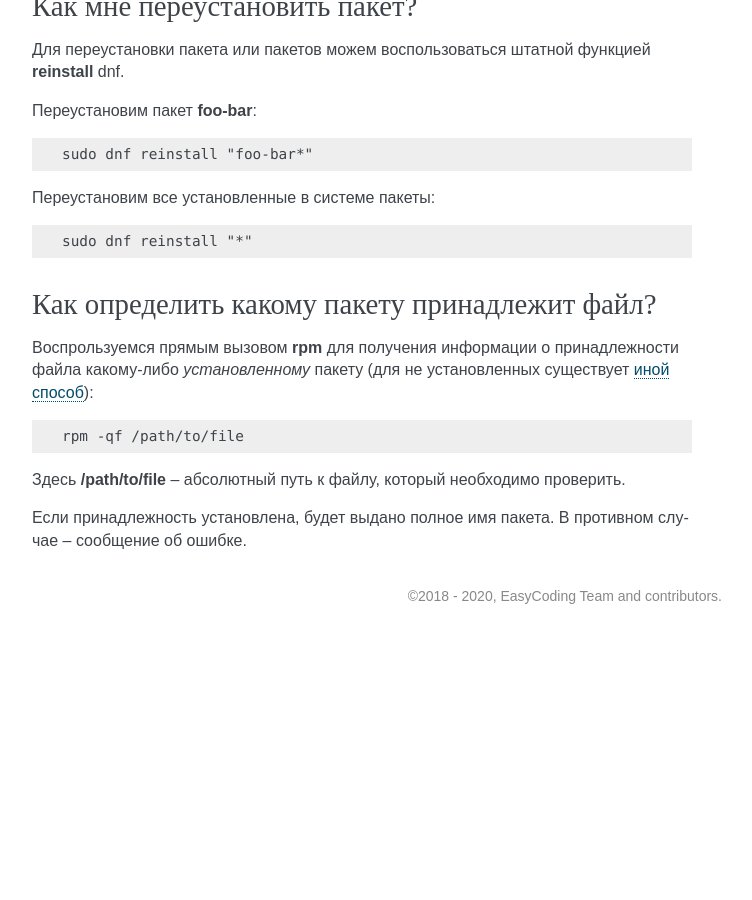
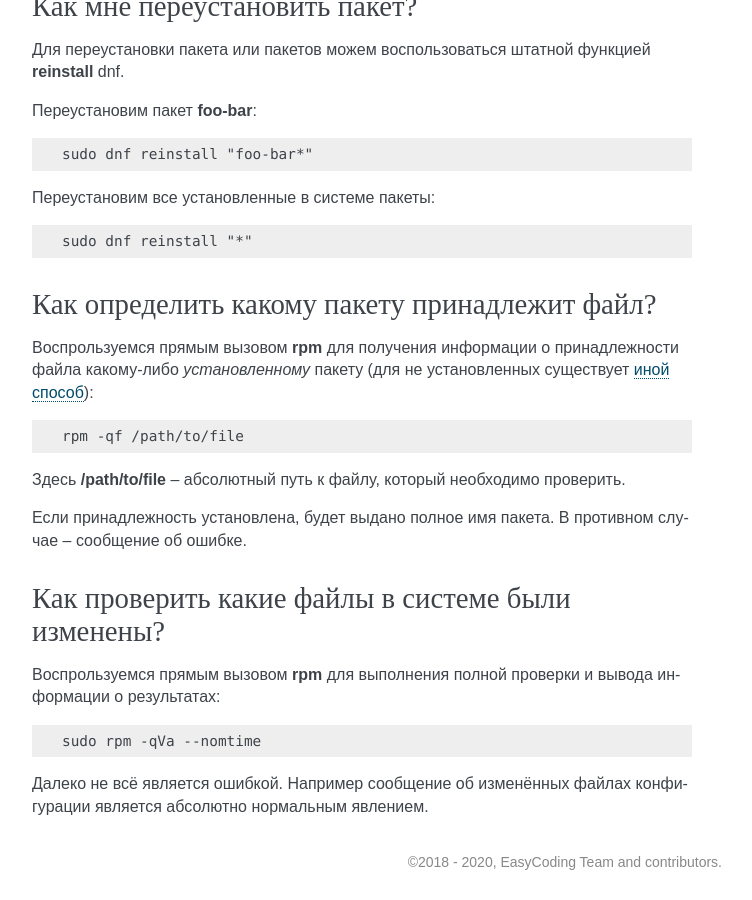
Before and after one commit to RussianFedora/FAQ, a Sphinx documentation site: the page built from source/package-manager.rst, in a window 1280 px wide and 900 px high, scrolled down 19277 px. Shown: the whole window, without its empty margins (388-1140 px from the left). Built offline with Sphinx 7.4.7, drawn with Linux system fonts in a browser that asks for light colours; before the commit the page ends 19911 px from its top, so only the background shows below that; some of the changed text lies outside the part shown.

Commit message:
Added question about checking system for changed files.

```diff
--- a/source/package-manager.rst
+++ b/source/package-manager.rst
@@ -1124,3 +1124,17 @@ Dnf автоматически удаляет зависимости, не ну
 Здесь **/path/to/file** -- абсолютный путь к файлу, который необходимо проверить.
 
 Если принадлежность установлена, будет выдано полное имя пакета. В противном случае -- сообщение об ошибке.
+
+.. index:: rpm, package, check, system
+.. _rpm-check-system:
+
+Как проверить какие файлы в системе были изменены?
+=====================================================
+
+Воспрользуемся прямым вызовом **rpm** для выполнения полной проверки и вывода информации о результатах:
+
+.. code-block:: text
+
+    sudo rpm -qVa --nomtime
+
+Далеко не всё является ошибкой. Например сообщение об изменённых файлах конфигурации является абсолютно нормальным явлением.
```
Also changed, not shown: other parts of source/package-manager.rst (+1 -1 lines).
